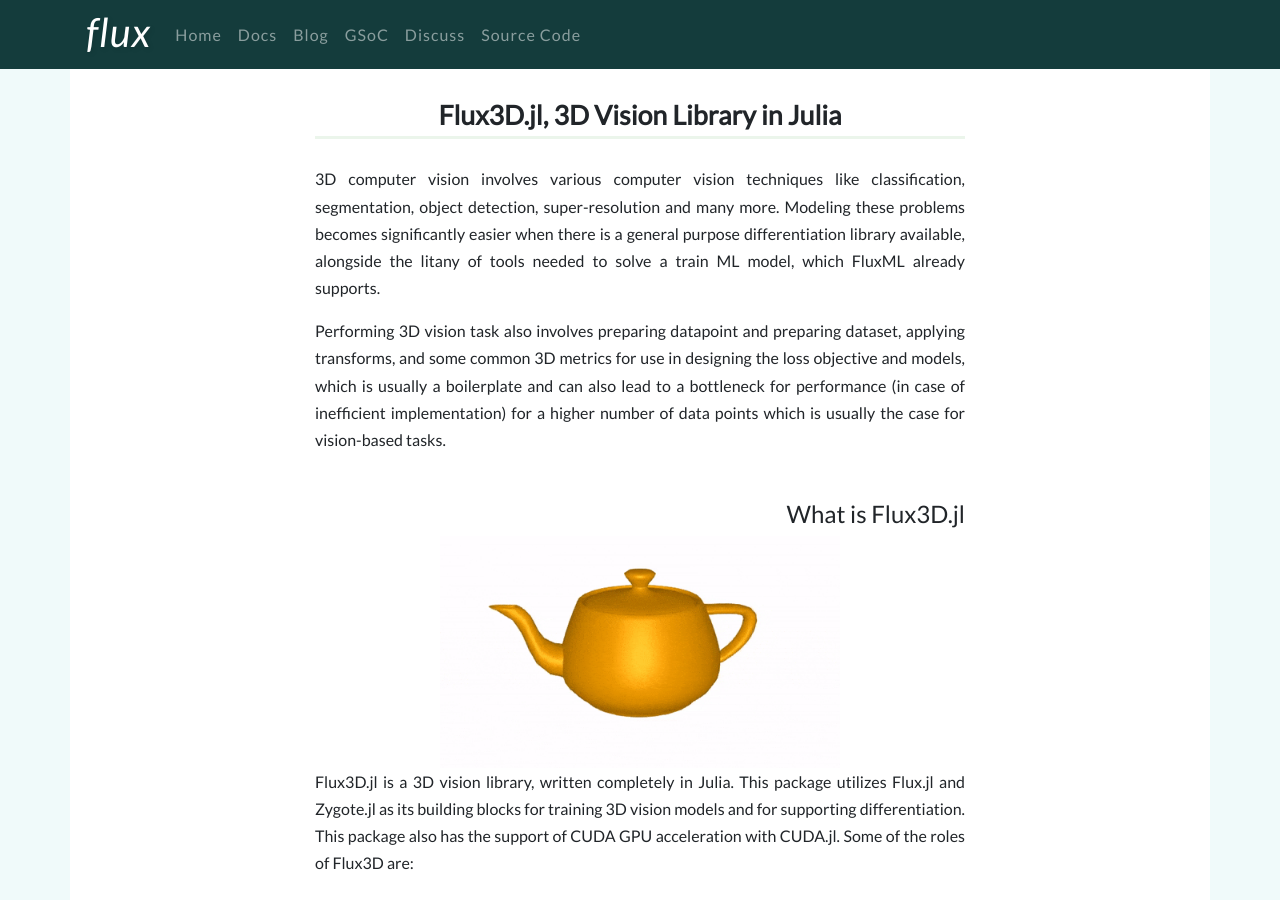
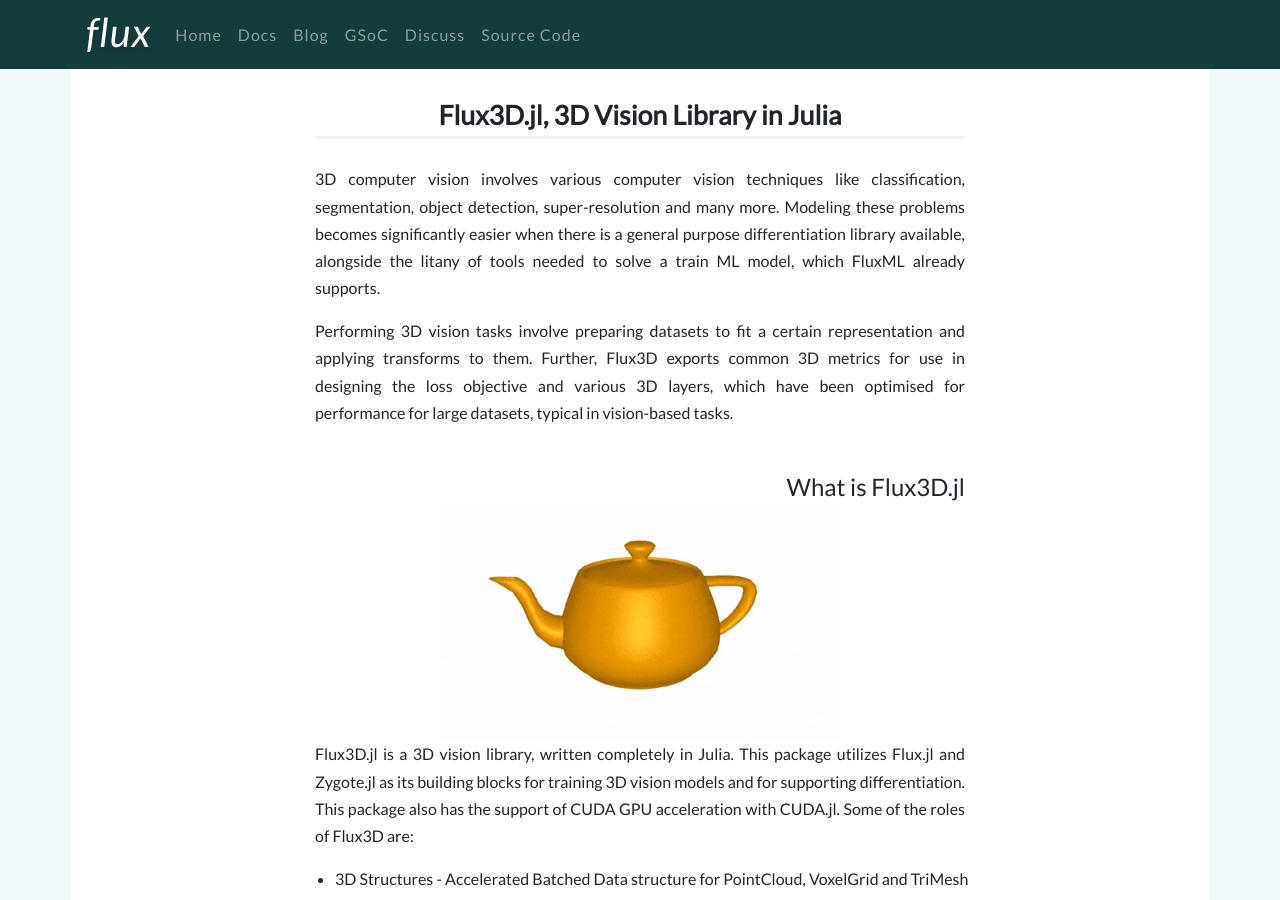
Before and after one commit to FluxML/fluxml.github.io, a Jekyll site: the page built from _posts/2020-09-08-Flux3D.md, in a window 1280 px wide and 900 px high. Built offline with Jekyll 4.4.1, drawn with Linux system fonts in a browser that asks for light colours; nearby versions of some CDN libraries; comment, search, counter and statistics services are not loaded.

Commit message:
Update _posts/2020-09-08-Flux3D.md
Co-authored-by: Dhairya Gandhi <dhairya@juliacomputing.com>

```diff
--- a/_posts/2020-09-08-Flux3D.md
+++ b/_posts/2020-09-08-Flux3D.md
@@ -6,7 +6,7 @@
 
 3D computer vision involves various computer vision techniques like classification, segmentation, object detection, super-resolution and many more. Modeling these problems becomes significantly easier when there is a general purpose differentiation library available, alongside the litany of tools needed to solve a train ML model, which FluxML already supports.
 
-Performing 3D vision task also involves preparing datapoint and preparing dataset, applying transforms, and some common 3D metrics for use in designing the loss objective and models, which is usually a boilerplate and can also lead to a bottleneck for performance (in case of inefficient implementation) for a higher number of data points which is usually the case for vision-based tasks.
+Performing 3D vision tasks involve preparing datasets to fit a certain representation and applying transforms to them. Further, Flux3D exports common 3D metrics for use in designing the loss objective and various 3D layers, which have been optimised for performance for large datasets, typical in vision-based tasks.
 
 ## What is Flux3D.jl
 
```
